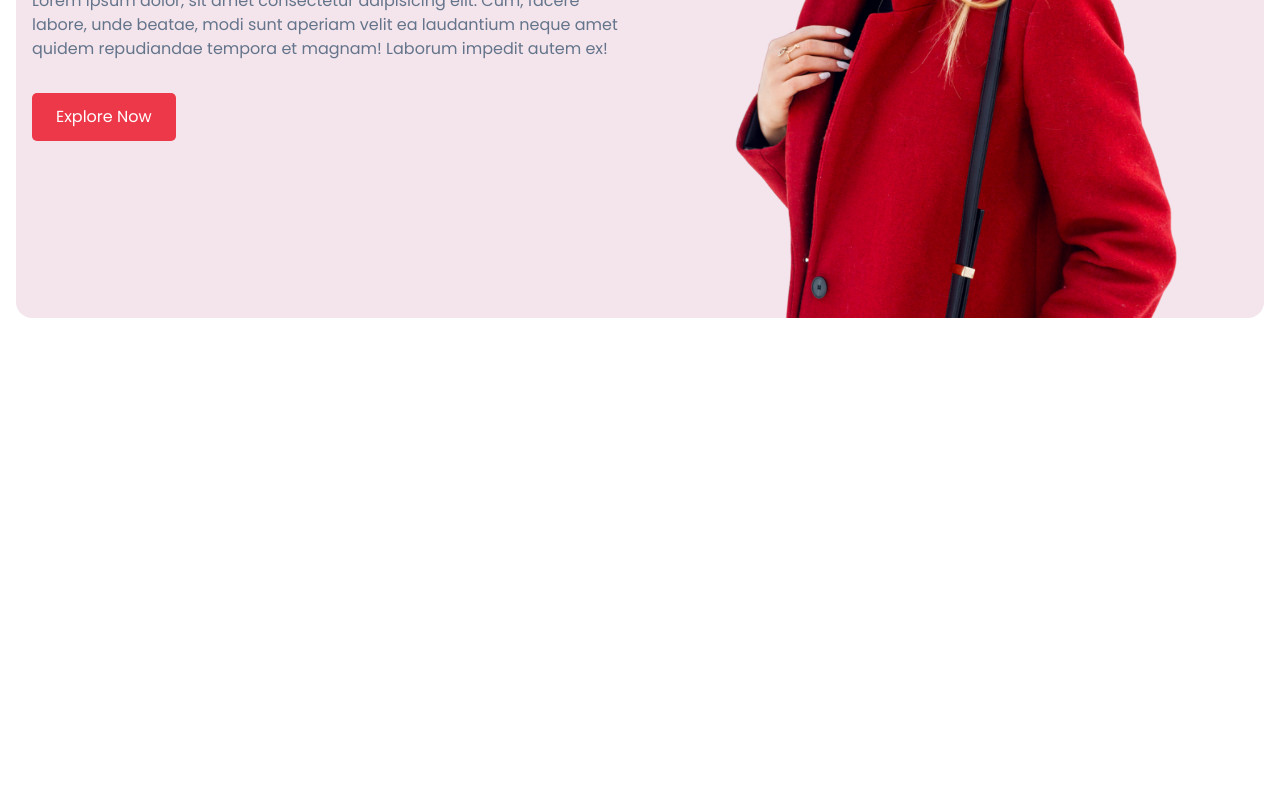
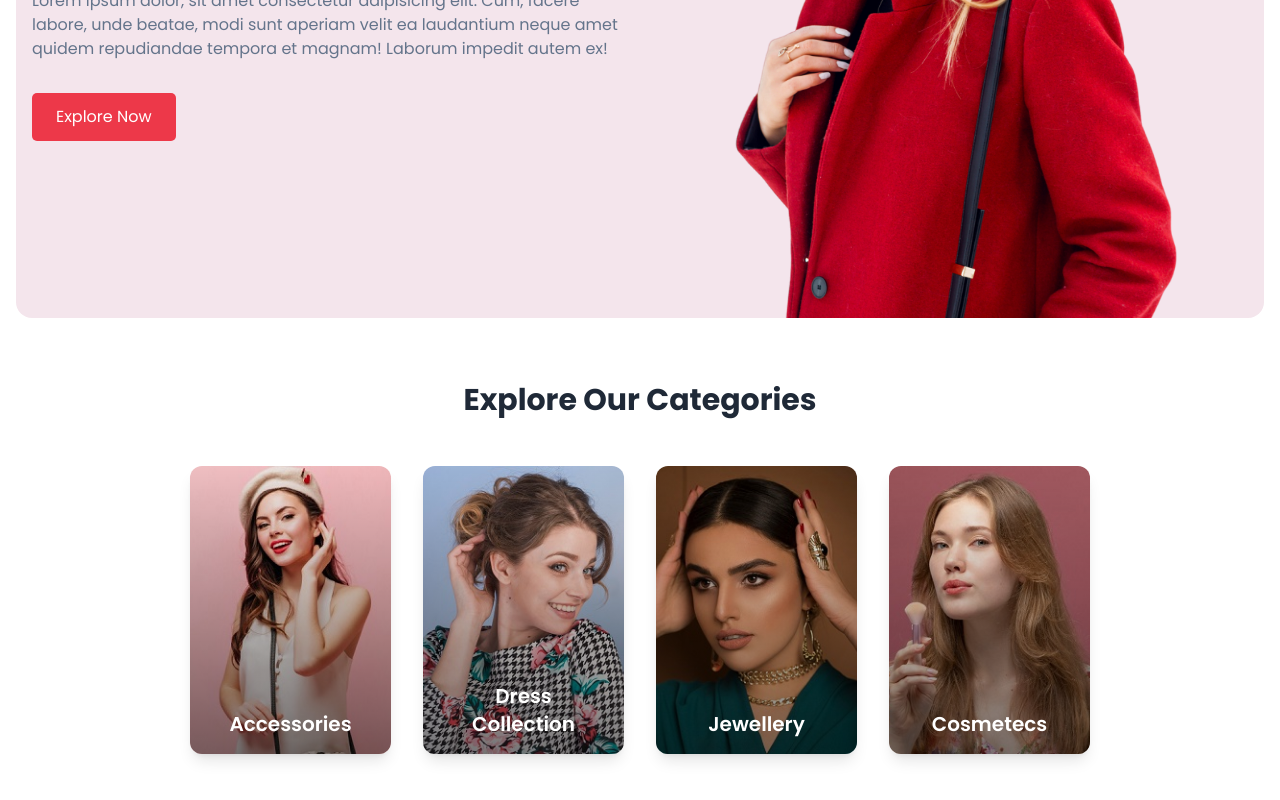
Before and after one commit to AshikurZaman01/Lebaba-Ecommerce-React-App, a React (Vite) app: page / in a window 1280 px wide. Shown: the part 444-1244 px from the top of the page. Before the commit the page ends 800 px from the top, so only its background shows below. Built offline with nearby package versions, Linux system fonts and the light colour scheme.

Commit message:
add category list

```diff
--- /dev/null
+++ b/src/Components/Pages/Home/Categories/Categories.jsx
@@ -0,0 +1,46 @@
+import { Link } from 'react-router-dom';
+import categoriesImg1 from '../../../../assets/images/category-1.jpg';
+import categoriesImg2 from '../../../../assets/images/category-2.jpg';
+import categoriesImg3 from '../../../../assets/images/category-3.jpg';
+import categoriesImg4 from '../../../../assets/images/category-4.jpg';
+
+const Categories = () => {
+    const categories = [
+        { id: 1, name: "Accessories", path: "accessories", image: categoriesImg1 },
+        { id: 2, name: "Dress Collection", path: "dressCollection", image: categoriesImg2 },
+        { id: 3, name: "Jewellery", path: "jewellery", image: categoriesImg3 },
+        { id: 4, name: "Cosmetecs", path: "cosmotecs", image: categoriesImg4 },
+    ];
+
+    return (
+        <div className="max-w-[var(--max-width-900)] mx-auto my-16">
+
+            <h2 className="text-3xl font-bold text-center mb-12 text-gray-800">Explore Our Categories</h2>
+
+            <div className="grid grid-cols-1 sm:grid-cols-2 md:grid-cols-3 lg:grid-cols-4 gap-8">
+
+                {categories.map((item) => (
+
+                    <Link
+                        key={item.id}
+                        to={`/categories/${item.path}`}
+                        className="group relative overflow-hidden rounded-xl shadow-lg transition-all transform hover:scale-105 hover:shadow-xl"
+                    >
+
+                        <div className="w-full h-56 md:h-64 lg:h-72 bg-cover bg-center group-hover:opacity-90" style={{ backgroundImage: `url(${item.image})` }}></div>
+
+                        <div className="absolute inset-0 bg-gradient-to-t from-black opacity-50 group-hover:opacity-30"></div>
+
+                        <h4 className="absolute bottom-4 left-1/2 transform -translate-x-1/2 text-white font-semibold text-xl text-center group-hover:text-yellow-400 transition-colors">
+                            {item.name}
+                        </h4>
+
+                    </Link>
+
+                ))}
+            </div>
+        </div>
+    );
+}
+
+export default Categories;
--- a/src/Components/Pages/Home/Home.jsx
+++ b/src/Components/Pages/Home/Home.jsx
@@ -1,4 +1,5 @@
 import Banner from "./Banner/Banner"
+import Categories from "./Categories/Categories"
 
 const Home = () => {
     return (
@@ -6,6 +7,8 @@ const Home = () => {
 
             <Banner></Banner>
 
+            <Categories></Categories>
+
         </div>
     )
 }
```
